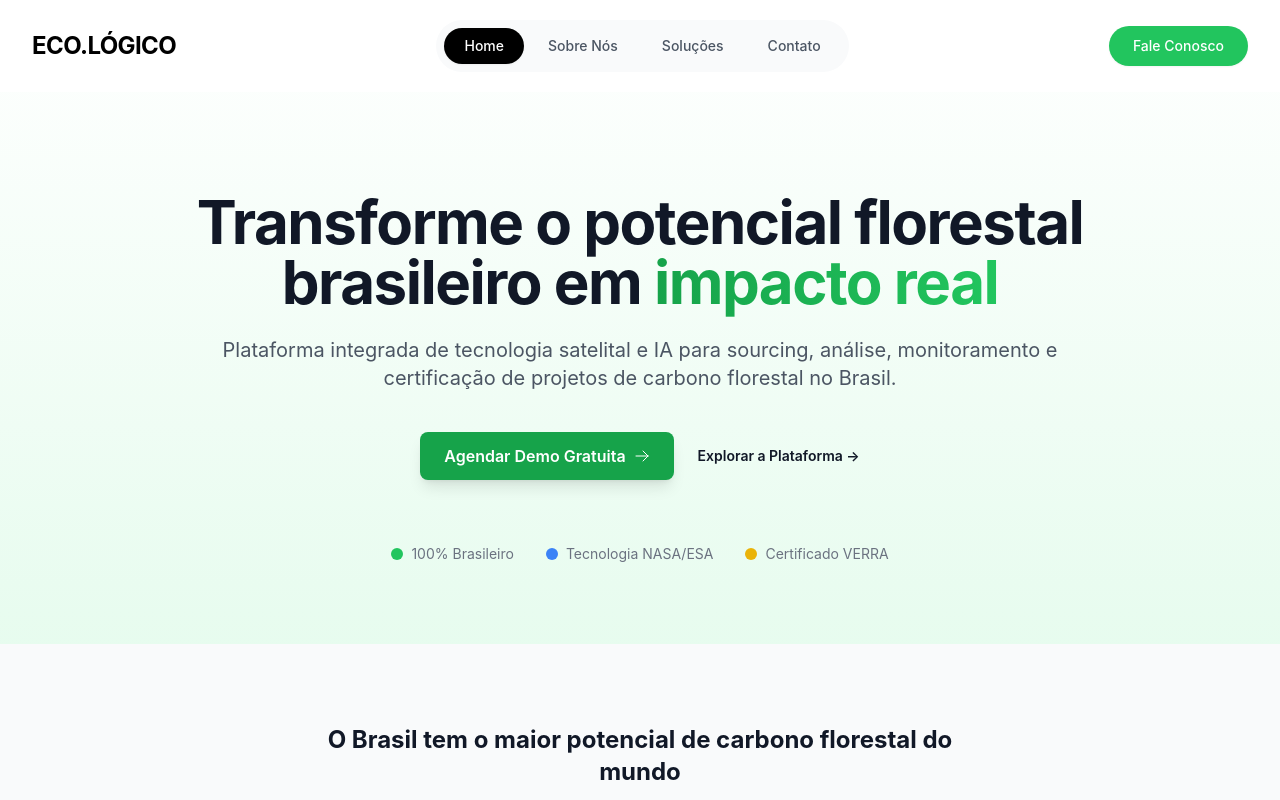
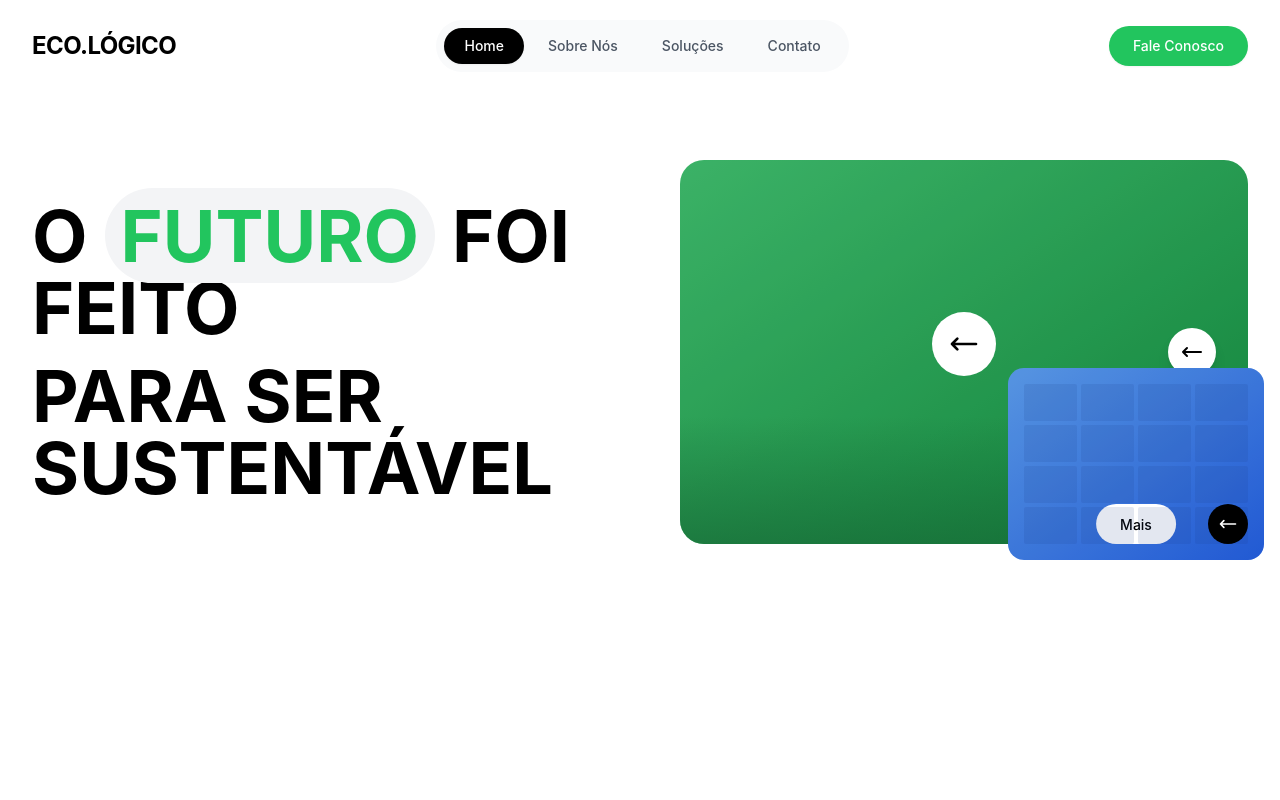
Before and after one commit to eco-logico/ecologico-frontend, a Next.js app in the folder frontend/: page / in a window 1280 px wide. Shown: the top 800 px of the page. Built offline with nearby package versions, Linux system fonts and the light colour scheme.

Commit message:
Redesign Hero component to match Ground reference design

```diff
--- a/frontend/src/components/Hero.tsx
+++ b/frontend/src/components/Hero.tsx
@@ -1,68 +1,90 @@
 'use client'
 
 import Link from 'next/link'
-import { ArrowRightIcon } from '@heroicons/react/24/outline'
 
 export default function Hero() {
   return (
-    <div className="relative overflow-hidden bg-gradient-to-b from-white to-eco-light/20">
-      <div className="section-padding pt-32 pb-16 sm:pt-40 lg:pt-48">
-        <div className="relative z-10 mx-auto max-w-4xl text-center">
-          <h1 className="animate-fade-in text-4xl font-bold tracking-tight text-gray-900 sm:text-6xl">
-            Transforme o potencial florestal brasileiro em{' '}
-            <span className="gradient-text">impacto real</span>
-          </h1>
-
-          <p className="animate-slide-up mt-6 text-lg leading-8 text-gray-600 sm:text-xl">
-            Plataforma integrada de tecnologia satelital e IA para sourcing, análise,
-            monitoramento e certificação de projetos de carbono florestal no Brasil.
-          </p>
-
-          <div className="animate-slide-up mt-10 flex items-center justify-center gap-x-6">
-            <Link
-              href="/demo"
-              className="btn-primary inline-flex items-center gap-2"
-            >
-              Agendar Demo Gratuita
-              <ArrowRightIcon className="h-4 w-4" />
-            </Link>
-            <Link
-              href="#solucoes"
-              className="text-sm font-semibold leading-6 text-gray-900 hover:text-eco-primary"
-            >
-              Explorar a Plataforma <span aria-hidden="true">→</span>
-            </Link>
+    <div className="relative min-h-screen bg-white pt-20">
+      <div className="max-w-7xl mx-auto px-8 py-12 lg:py-20">
+        <div className="grid grid-cols-1 lg:grid-cols-2 gap-12 lg:gap-20 items-center">
+          {/* Left Content */}
+          <div className="space-y-8">
+            <div className="space-y-4">
+              <h1 className="text-5xl lg:text-6xl xl:text-7xl font-bold text-black leading-tight">
+                O{' '}
+                <span className="relative">
+                  <span className="bg-gray-100 text-green-500 px-4 py-1 rounded-full">
+                    FUTURO
+                  </span>
+                </span>{' '}
+                FOI FEITO
+              </h1>
+              <h1 className="text-5xl lg:text-6xl xl:text-7xl font-bold text-black leading-tight">
+                PARA SER SUSTENTÁVEL
+              </h1>
+            </div>
           </div>
 
-          <div className="mt-16 animate-fade-in">
-            <div className="flex justify-center items-center gap-8 text-sm text-gray-500 mb-4">
-              <span className="flex items-center gap-2">
-                <span className="inline-block w-3 h-3 bg-green-500 rounded-full"></span>
-                100% Brasileiro
-              </span>
-              <span className="flex items-center gap-2">
-                <span className="inline-block w-3 h-3 bg-blue-500 rounded-full"></span>
-                Tecnologia NASA/ESA
-              </span>
-              <span className="flex items-center gap-2">
-                <span className="inline-block w-3 h-3 bg-yellow-500 rounded-full"></span>
-                Certificado VERRA
-              </span>
+          {/* Right Content - Images */}
+          <div className="relative">
+            {/* Main large image */}
+            <div className="relative">
+              <div className="bg-gradient-to-br from-green-400 to-green-600 rounded-3xl h-80 lg:h-96 overflow-hidden relative">
+                <div className="absolute inset-0 bg-black/20"></div>
+                <div className="absolute inset-0 flex items-center justify-center">
+                  <div className="text-white text-center">
+                    <div className="w-16 h-16 bg-white rounded-full flex items-center justify-center mb-4 mx-auto">
+                      <svg className="w-8 h-8 text-black" fill="none" stroke="currentColor" viewBox="0 0 24 24">
+                        <path strokeLinecap="round" strokeLinejoin="round" strokeWidth={2} d="M7 16l-4-4m0 0l4-4m-4 4h18" />
+                      </svg>
+                    </div>
+                  </div>
+                </div>
+                {/* Forest overlay pattern */}
+                <div className="absolute bottom-0 left-0 right-0 h-32 bg-gradient-to-t from-green-800/60 to-transparent"></div>
+              </div>
+
+              {/* Arrow indicator */}
+              <div className="absolute top-1/2 right-8 transform -translate-y-1/2">
+                <div className="w-12 h-12 bg-white rounded-full flex items-center justify-center shadow-lg">
+                  <svg className="w-6 h-6 text-black" fill="none" stroke="currentColor" viewBox="0 0 24 24">
+                    <path strokeLinecap="round" strokeLinejoin="round" strokeWidth={2} d="M7 16l-4-4m0 0l4-4m-4 4h18" />
+                  </svg>
+                </div>
+              </div>
+            </div>
+
+            {/* Secondary smaller image */}
+            <div className="absolute bottom-0 right-0 w-64 h-48 transform translate-x-4 translate-y-4">
+              <div className="bg-gradient-to-br from-blue-400 to-blue-600 rounded-2xl h-full overflow-hidden relative">
+                <div className="absolute inset-0 bg-black/10"></div>
+                <div className="absolute bottom-4 left-1/2 transform -translate-x-1/2">
+                  <div className="bg-white px-6 py-2 rounded-full">
+                    <span className="text-black font-medium text-sm">Mais</span>
+                  </div>
+                </div>
+                {/* Solar panels pattern */}
+                <div className="absolute inset-0 opacity-30">
+                  <div className="grid grid-cols-4 gap-1 h-full p-4">
+                    {Array.from({ length: 16 }).map((_, i) => (
+                      <div key={i} className="bg-blue-900/40 rounded-sm"></div>
+                    ))}
+                  </div>
+                </div>
+              </div>
+
+              {/* Bottom right arrow */}
+              <div className="absolute bottom-4 right-4">
+                <div className="w-10 h-10 bg-black rounded-full flex items-center justify-center">
+                  <svg className="w-5 h-5 text-white" fill="none" stroke="currentColor" viewBox="0 0 24 24">
+                    <path strokeLinecap="round" strokeLinejoin="round" strokeWidth={2} d="M7 16l-4-4m0 0l4-4m-4 4h18" />
+                  </svg>
+                </div>
+              </div>
             </div>
           </div>
         </div>
       </div>
-
-      {/* Background decoration */}
-      <div className="absolute inset-x-0 top-0 -z-10 transform-gpu overflow-hidden blur-3xl" aria-hidden="true">
-        <div
-          className="relative left-[calc(50%-11rem)] aspect-[1155/678] w-[36.125rem] -translate-x-1/2 rotate-[30deg] bg-gradient-to-tr from-eco-light to-eco-secondary opacity-30 sm:left-[calc(50%-30rem)] sm:w-[72.1875rem]"
-          style={{
-            clipPath:
-              'polygon(74.1% 44.1%, 100% 61.6%, 97.5% 26.9%, 85.5% 0.1%, 80.7% 2%, 72.5% 32.5%, 60.2% 62.4%, 52.4% 68.1%, 47.5% 58.3%, 45.2% 34.5%, 27.5% 76.7%, 0.1% 64.9%, 17.9% 100%, 27.6% 76.8%, 76.1% 97.7%, 74.1% 44.1%)',
-          }}
-        />
-      </div>
     </div>
   )
 }
```
